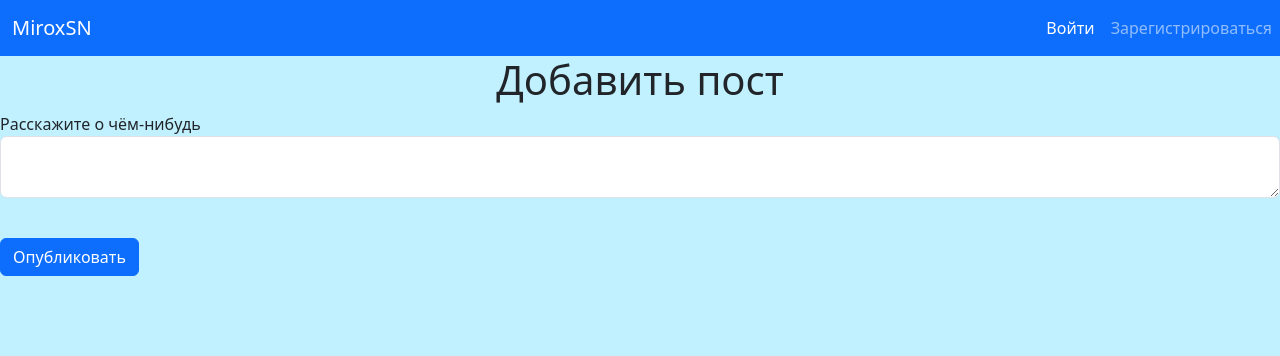
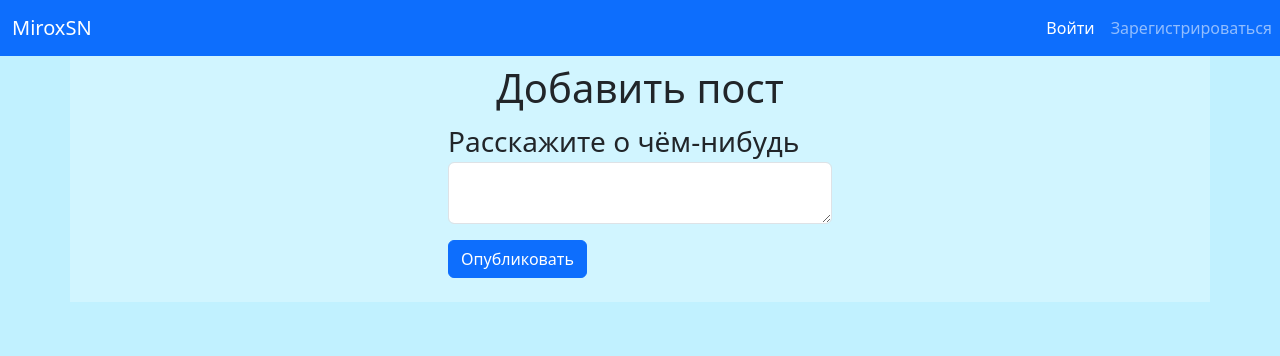
Before and after one commit to Ivanq0/MiroxSocialNetwork, a Flask app: template templates/post.html in a window 1280 px wide. Shown: the top 356 px of the page. Run offline with Flask 3, Linux system fonts and the light colour scheme; the template is opened without the code that fills it: values that come from a table or form of the project are taken from there, others are empty.

Commit message:
Minore changes

```diff
--- a/main.py
+++ b/main.py
@@ -3,18 +3,18 @@ import io
 import os
 
 from PIL import Image
-from flask import Flask, render_template, request, send_file, url_for, abort
+from flask import Flask, render_template, request, send_file, url_for, abort, make_response, jsonify
 from flask_login import LoginManager, login_user, login_required, logout_user, current_user
 from flask_restful import Api
 from werkzeug.utils import secure_filename, redirect
 
-from forms.RegisterForm import RegisterForm
-from forms.LoginForm import LoginForm
-from forms.PostForm import PostForm
 from data import db_session, posts_resources, users_resourses
 from data.users import User
 from data.posts import Posts
 from data.profile_pictures import ProfilePicture
+from forms.RegisterForm import RegisterForm
+from forms.LoginForm import LoginForm
+from forms.PostForm import PostForm
 
 app = Flask(__name__)
 api = Api(app)
@@ -123,13 +123,14 @@ def post_delete(id):
         abort(404)
     return redirect('/')
 
+
 @app.route('/account_delete/<int:id>', methods=['GET', 'POST'])
 def account_delete(id):
     db_sess = db_session.create_session()
     user = db_sess.query(User).filter(User.id == id, User.id == current_user.id).first()
     posts = db_sess.query(Posts).filter(
-                                        Posts.user_id == current_user.id
-                                        ).all()
+        Posts.user_id == current_user.id
+    ).all()
     if posts:
         for post in posts:
             db_sess.delete(post)
@@ -140,6 +141,7 @@ def account_delete(id):
     else:
         abort(404)
     return logout()
+
 
 @app.route('/upload', methods=['POST'])
 @login_required
@@ -214,6 +216,16 @@ def profile(id):
                            alt=url_for("static", filename="img/empty_img.jpg"))
 
 
+@app.errorhandler(400)
+def bad_request(_):
+    return make_response(jsonify({'error': 'Bad Request'}), 400)
+
+
+@app.errorhandler(404)
+def not_found(error):
+    return make_response(jsonify({'error': 'Not found'}), 404)
+
+
 def serve_pil_image(pil_img):
     img_io = io.StringIO()
     pil_img.save(img_io, 'JPEG', quality=70)
@@ -232,4 +244,5 @@ if __name__ == "__main__":
     api.add_resource(posts_resources.PostResource, '/api/post/<int:post_id>')
     api.add_resource(users_resourses.UserListResource, '/api/user')
     api.add_resource(users_resourses.UserResource, '/api/user/<int:user_id>')
-    app.run()
+    port = int(os.environ.get("PORT", 5000))
+    app.run(host='0.0.0.0', port=port)
--- a/templates/post.html
+++ b/templates/post.html
@@ -2,12 +2,14 @@
 
 {% block content %}
 
+<div class="container" style="background-color: #D1F5FF;">
+    <div class="mx-auto p-2" style="width: 400px;">
         <form action="" method="post" class="other-form">
             <h1 style="text-align: center;">Добавить пост</h1>
             {{ form.hidden_tag() }}
-    <p>
-        {{ form.content.label }}<br>
-        {{ form.content(class="form-control", type="textarea") }}<br>
+            <p class="fs-3">
+                {{ form.content.label }}
+                {{ form.content(class="form-control", type="textarea") }}
                 {% for error in form.content.errors %}
             <p class="alert alert-danger" role="alert">
                 {{ error }}
@@ -17,5 +19,6 @@
             <p>{{ form.submit(type="submit", class="btn btn-primary") }}</p>
             {{message}}
         </form>
-
+    </div>
+</div>
 {% endblock %}
```
Also changed, not shown: 4 other files. Lines whose indentation alone changed are shown as unchanged.
